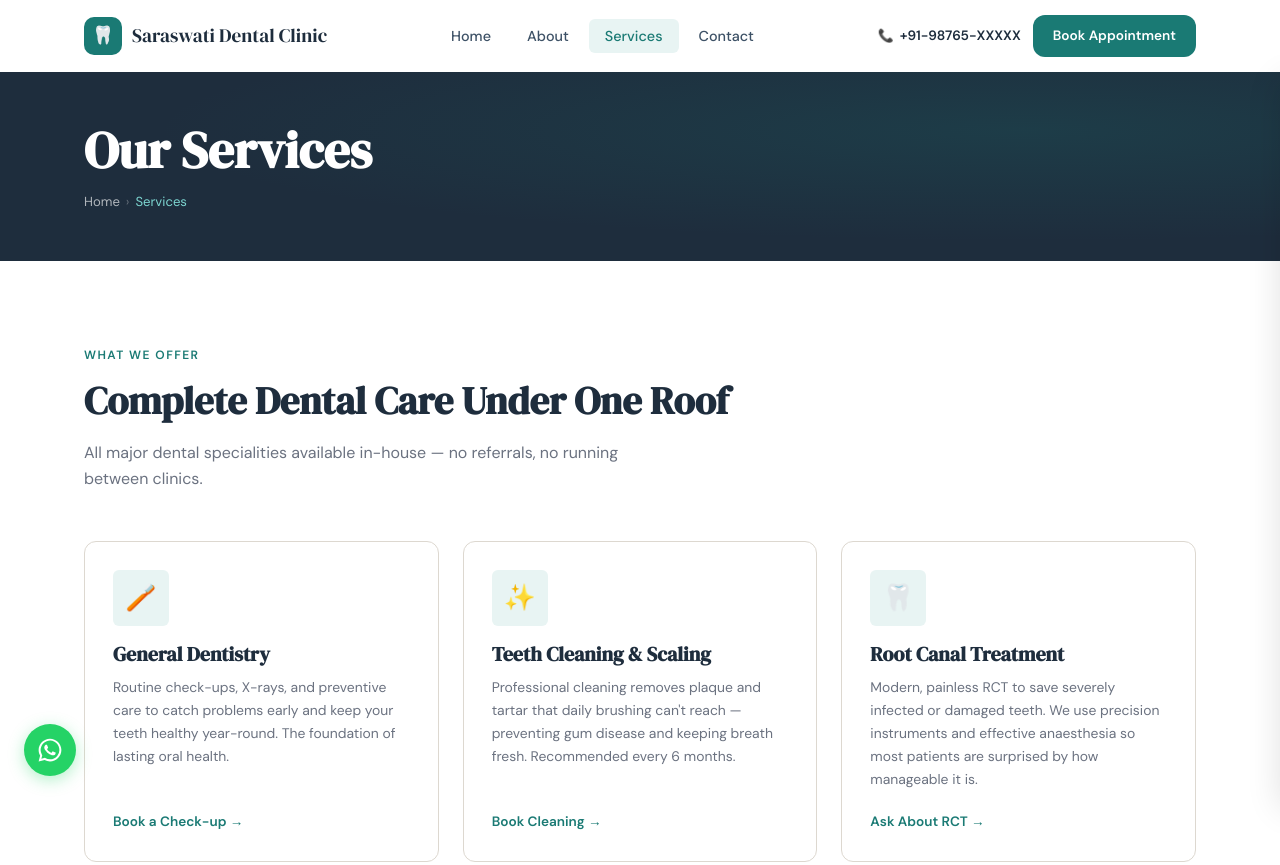
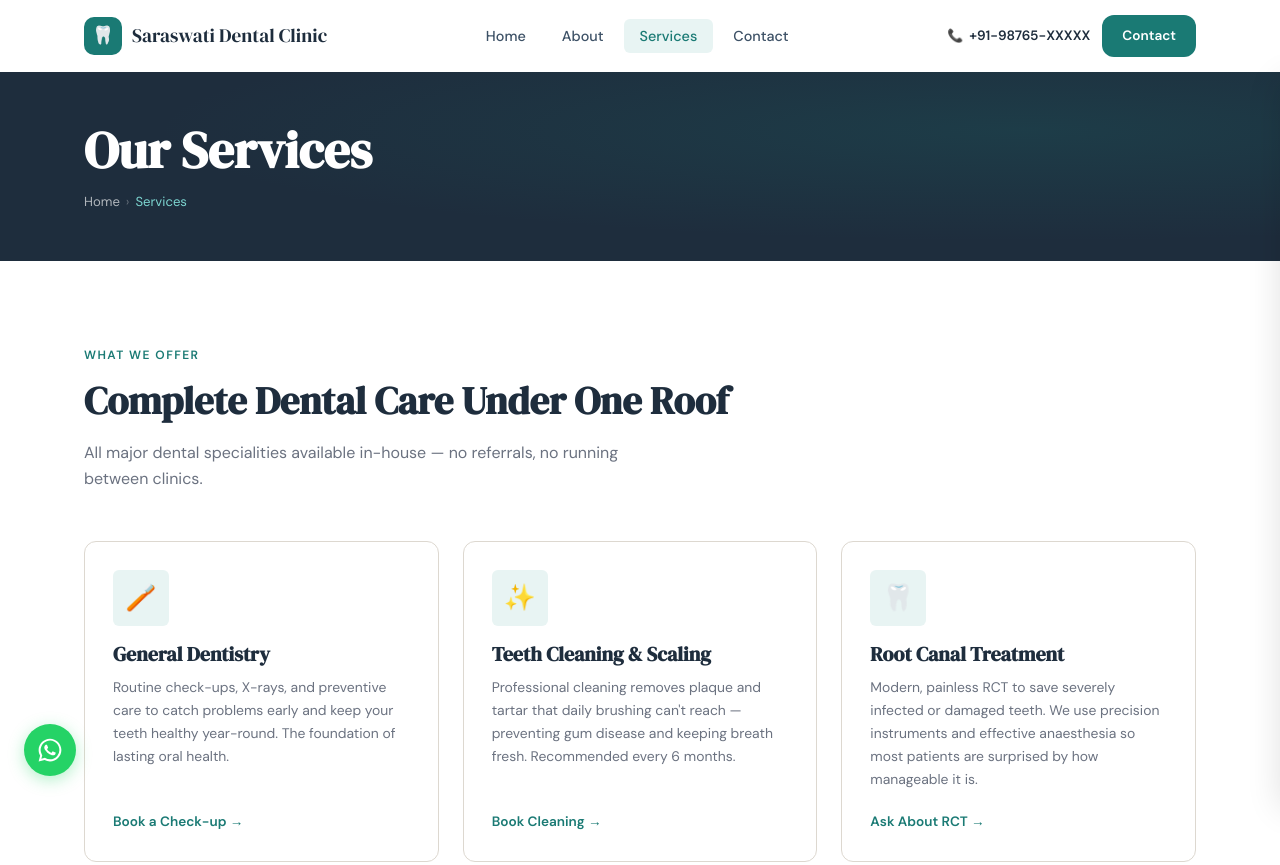
Before and after one commit to tripathishaurya595-alt/Saraswati-Dental-Clinic, a plain HTML site: page services.html in a window 1280 px wide. Shown: the top 865 px of the page. Drawn offline with Linux system fonts and the light colour scheme.

Commit message:
Update services.html

```diff
--- a/services.html
+++ b/services.html
@@ -28,7 +28,7 @@
       </ul>
       <div class="nav-right">
         <a href="#" data-config-href="phone" class="nav-phone" data-config="phone"></a>
-        <a href="contact.html" class="btn btn-primary" style="padding:10px 20px;font-size:0.85rem;">Book Appointment</a>
+        <a href="contact.html" class="btn btn-primary" style="padding:10px 20px;font-size:0.85rem;">Contact</a>
         <button class="burger" id="burger" aria-label="Toggle menu">
           <span></span><span></span><span></span>
         </button>
@@ -43,7 +43,7 @@
   <a href="about.html"    class="nav-link">About</a>
   <a href="services.html" class="nav-link">Services</a>
   <a href="contact.html"  class="nav-link">Contact</a>
-  <a href="contact.html"  class="btn btn-primary mobile-cta">Book Appointment</a>
+  <a href="contact.html"  class="btn btn-primary mobile-cta">Contact</a>
 </nav>
 
 <!-- ═══ PAGE HERO ═════════════════════════════════════ -->
```
